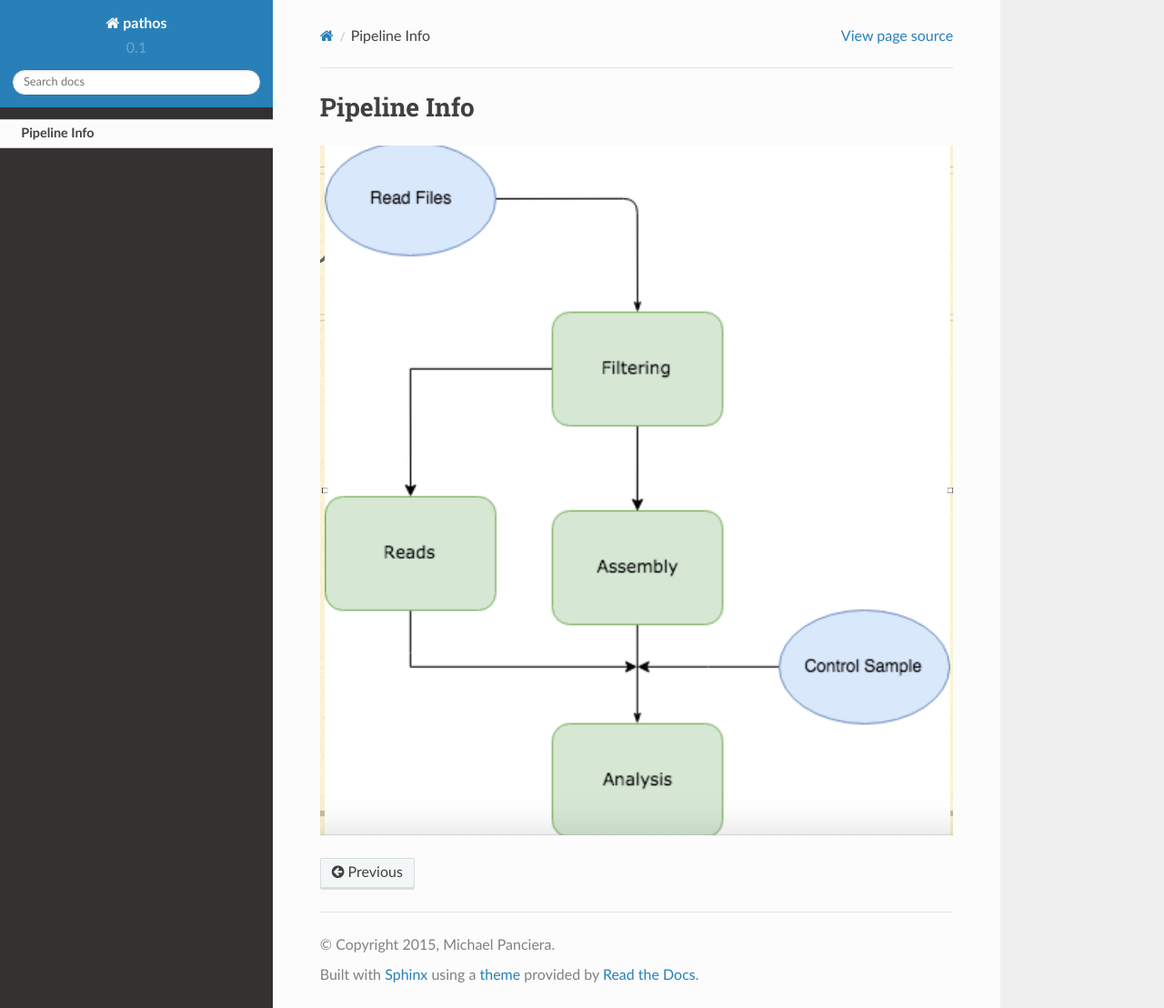
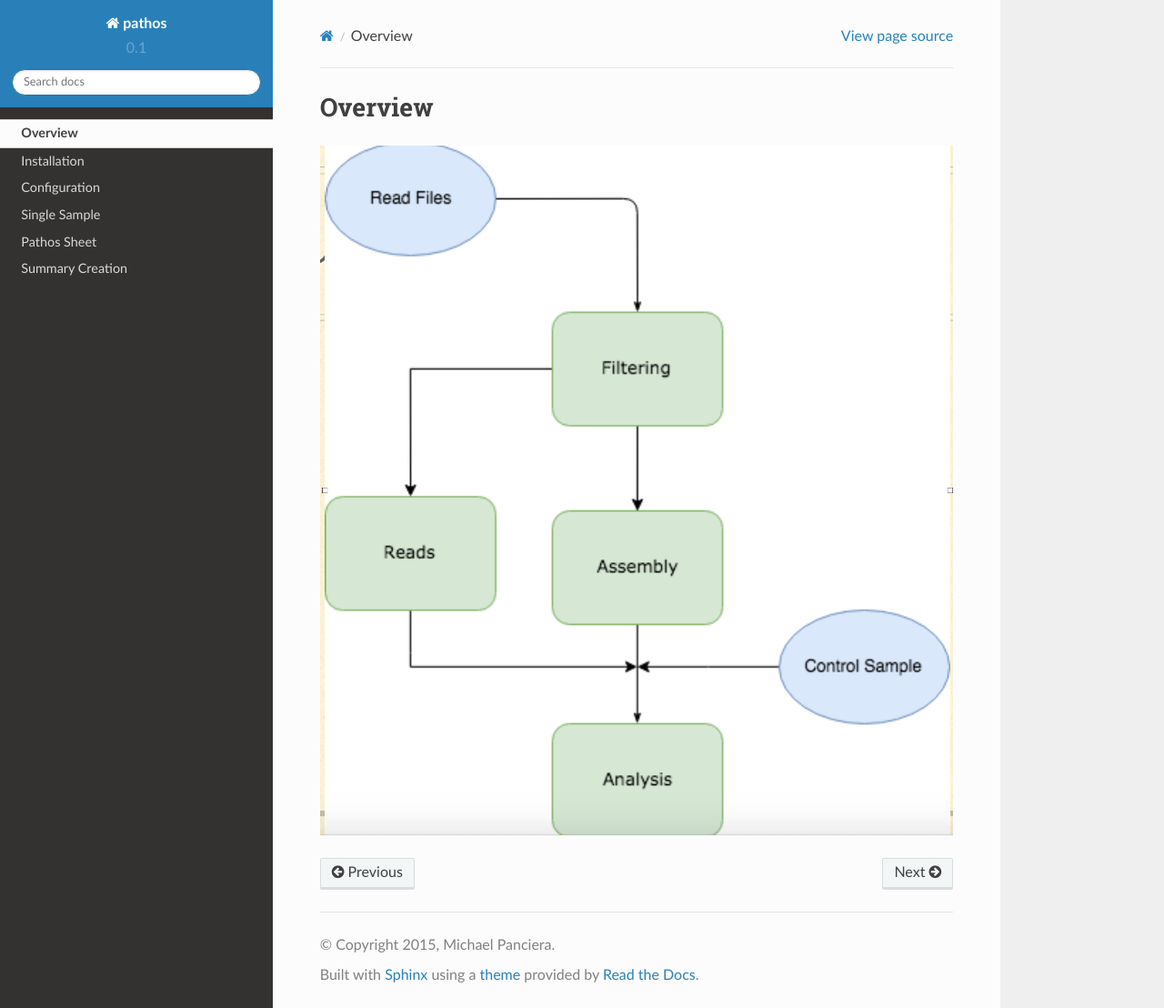
Before and after one commit to averagehat/pathos, a Sphinx documentation site: the page built from docs/overview.rst, in a window 1280 px wide and 1108 px high. Shown: the whole window at 91% size. Built offline with Sphinx 7.4.7 and the Read the Docs theme 2.0.0, drawn with Linux system fonts in a browser that asks for light colours; pages that are not in the unit, such as notebooks, are missing from menus.

```diff
--- a/docs/overview.rst
+++ b/docs/overview.rst
@@ -1,5 +1,5 @@
 =============
-Pipeline Info
+Overview
 =============
 
 .. image:: _static/diagram.png
--- /dev/null
+++ b/docs/pathos_single.rst
@@ -0,0 +1,8 @@
+=============
+Single Sample
+=============
+
+
+.. literalinclude:: ../pathos/pipeline.py
+   :start-after: '''
+   :end-before:  '''
--- /dev/null
+++ b/docs/pathos_summary.rst
@@ -0,0 +1,7 @@
+==========================
+Summary Creation
+==========================
+
+.. literalinclude:: ../pathos/summary.py
+   :start-after: '''
+   :end-before:  '''
```
Also changed, not shown: docs/configuration.rst (added, +47 -0 lines), docs/installation.rst (added, +20 -0 lines), docs/pathos_sheet.rst (added, +15 -0 lines).
